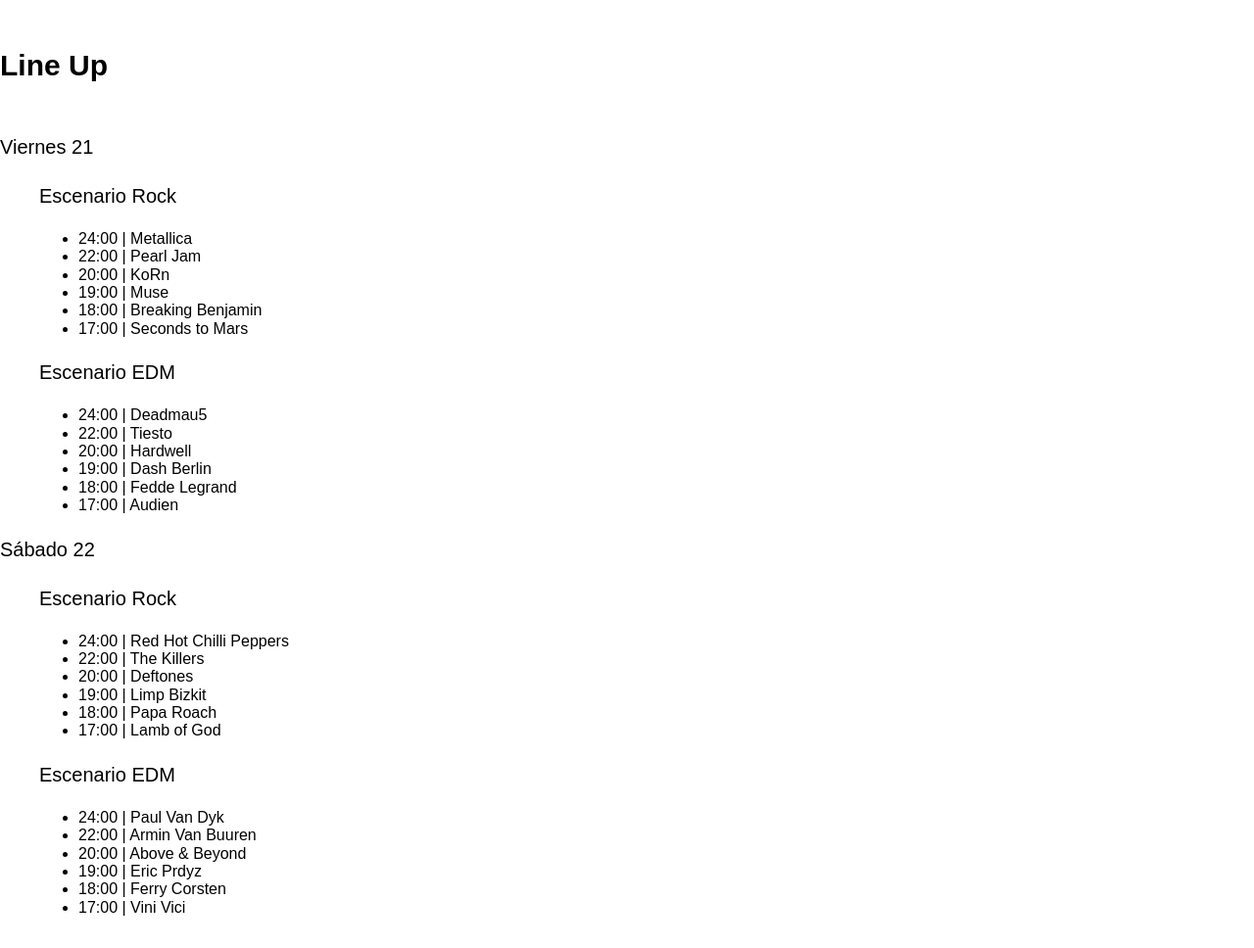
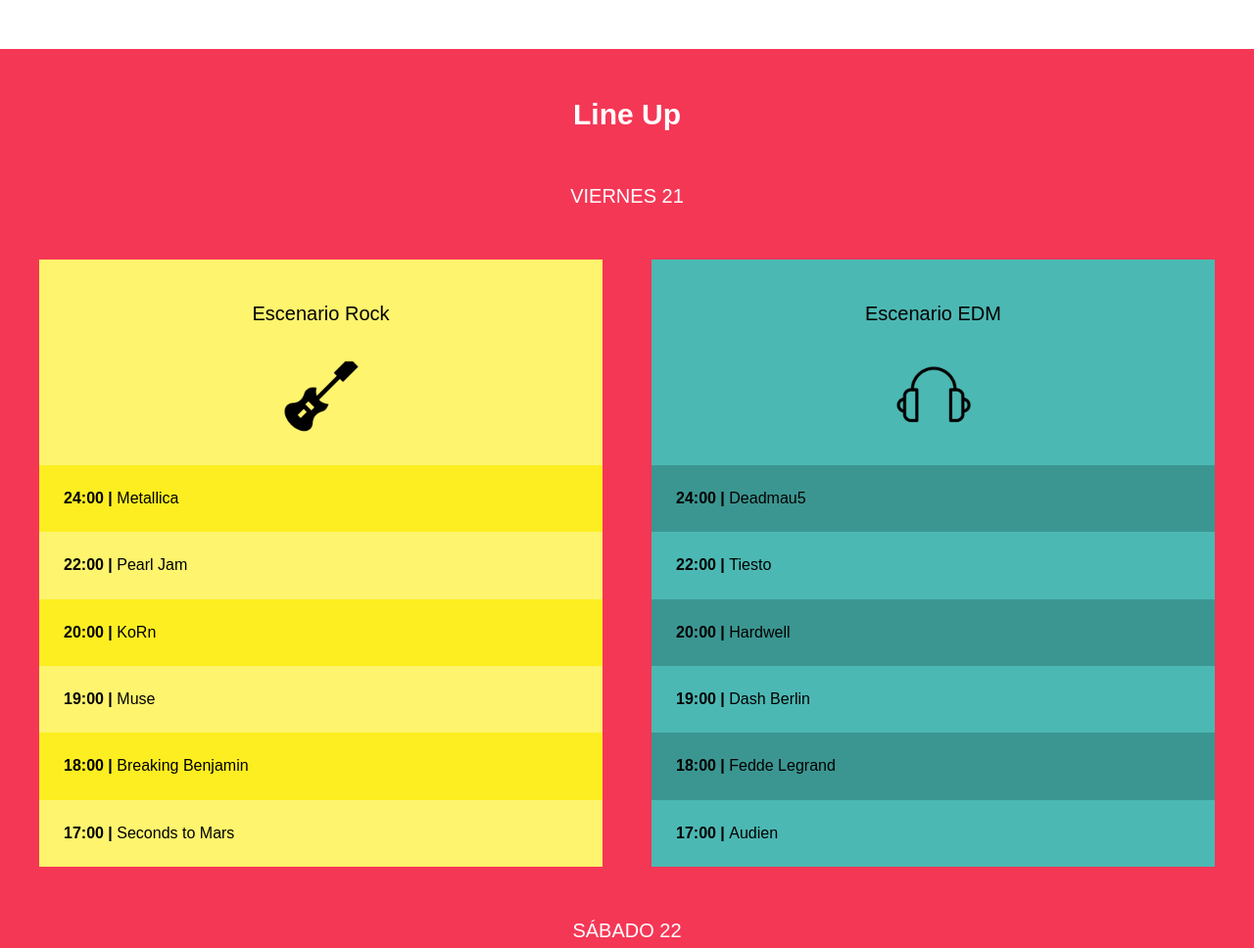
Before and after one commit to ciglesiasgastaldi/festival-musica, a website: page index.html in a window 1280 px wide. Shown: the part 1159-2127 px from the top of the page at 98% size. Drawn offline with Linux system fonts and the light colour scheme.

Commit message:
scss Lineup

```diff
--- a/src/scss/base/_mixins.scss
+++ b/src/scss/base/_mixins.scss
@@ -29,3 +29,9 @@
     grid-template-columns: repeat($columnas, 1fr);
     gap: $espaciado;
 }
+
+@mixin resetear-lista{
+    margin: 0;
+    padding: 0;
+    list-style: none;
+}
--- a/src/scss/layout/_index.scss
+++ b/src/scss/layout/_index.scss
@@ -1,3 +1,4 @@
 @forward 'header';
 @forward 'video';
 @forward 'festival';
+@forward 'lineup';
--- /dev/null
+++ b/src/scss/layout/_lineup.scss
@@ -0,0 +1,75 @@
+@use '../base/variables' as v;
+@use '../base/mixins' as m;
+
+.lineup {
+    background-color: v.$rosa;
+    padding: 5rem 0;
+
+    h3, p {
+        text-align: center;
+        color: v.$blanco;
+    }
+    .dia{
+        text-transform: uppercase;
+        margin: 5rem 0;
+    }
+}
+
+.escenarios-contenedor{
+    @include m.tablet{
+        @include m.grid(2, 5rem);
+    }
+    p{
+        color: v.$negro;
+    }
+    .escenario{
+        padding-top: 2rem;
+    }
+    .nombre-escenario{
+        &:after {
+            content: '';
+            display: block;
+            width: 20rem;
+            height: 10rem;
+            background-size: 15rem;
+            background-repeat: no-repeat;
+            background-position: center center;
+            margin: 2rem auto 0 auto;
+        }
+    }
+}
+
+.edm .nombre-escenario:after{
+    background-image: url(../img/icono_edm.png);
+}
+
+.rock .nombre-escenario:after{
+    background-image: url(../img/icono_rock.png);
+}
+
+.calendario{
+    @include m.resetear-lista;
+    li{
+        padding: 2.5rem;
+        font-weight: 700;
+
+        span{
+            font-weight: 400;
+        }
+    }
+}
+
+.bg-amarillo{
+    background-color: v.$amarillo;
+
+    li:nth-child(odd){
+        background-color: darken(v.$amarillo, 15%);
+    }
+}
+.bg-verde{
+    background-color: v.$verde;
+
+    li:nth-child(odd){
+        background-color: darken(v.$verde, 10%);
+    }
+}
```
Also changed, not shown: build/css/app.css.
